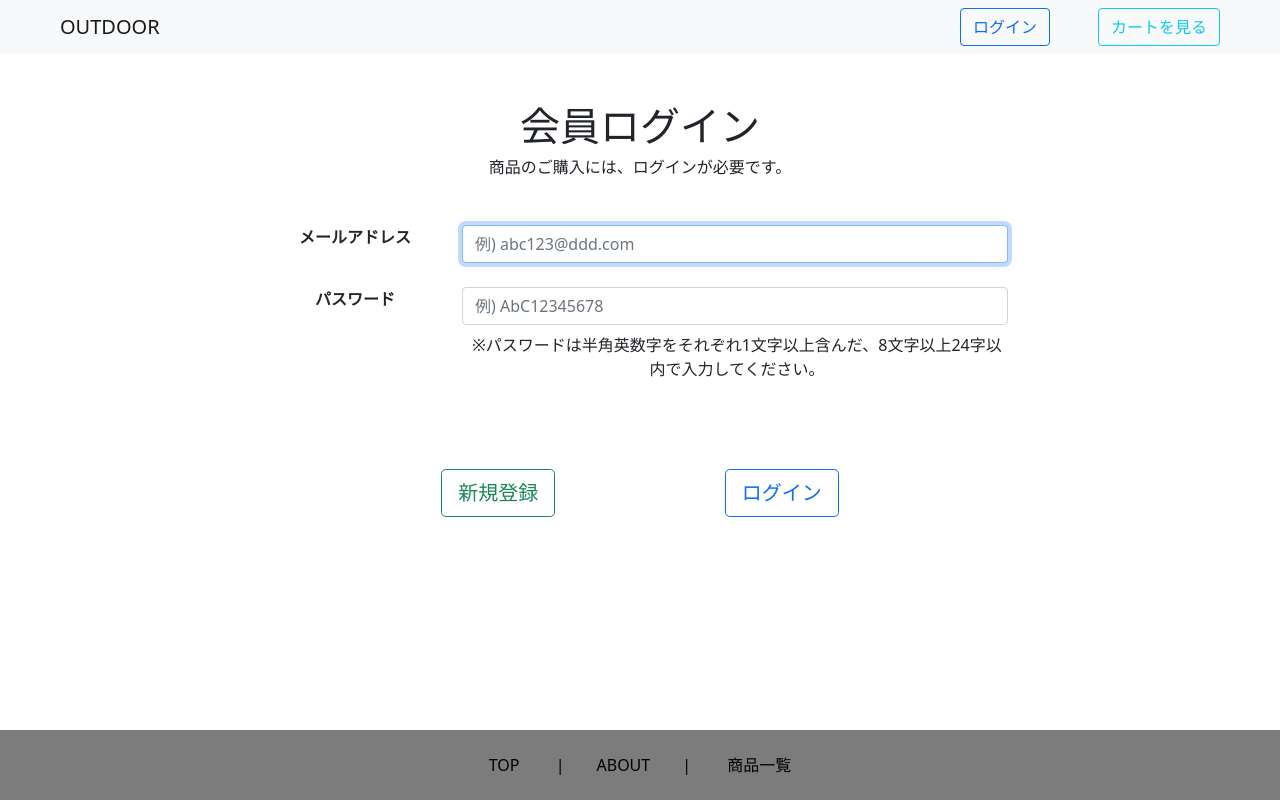
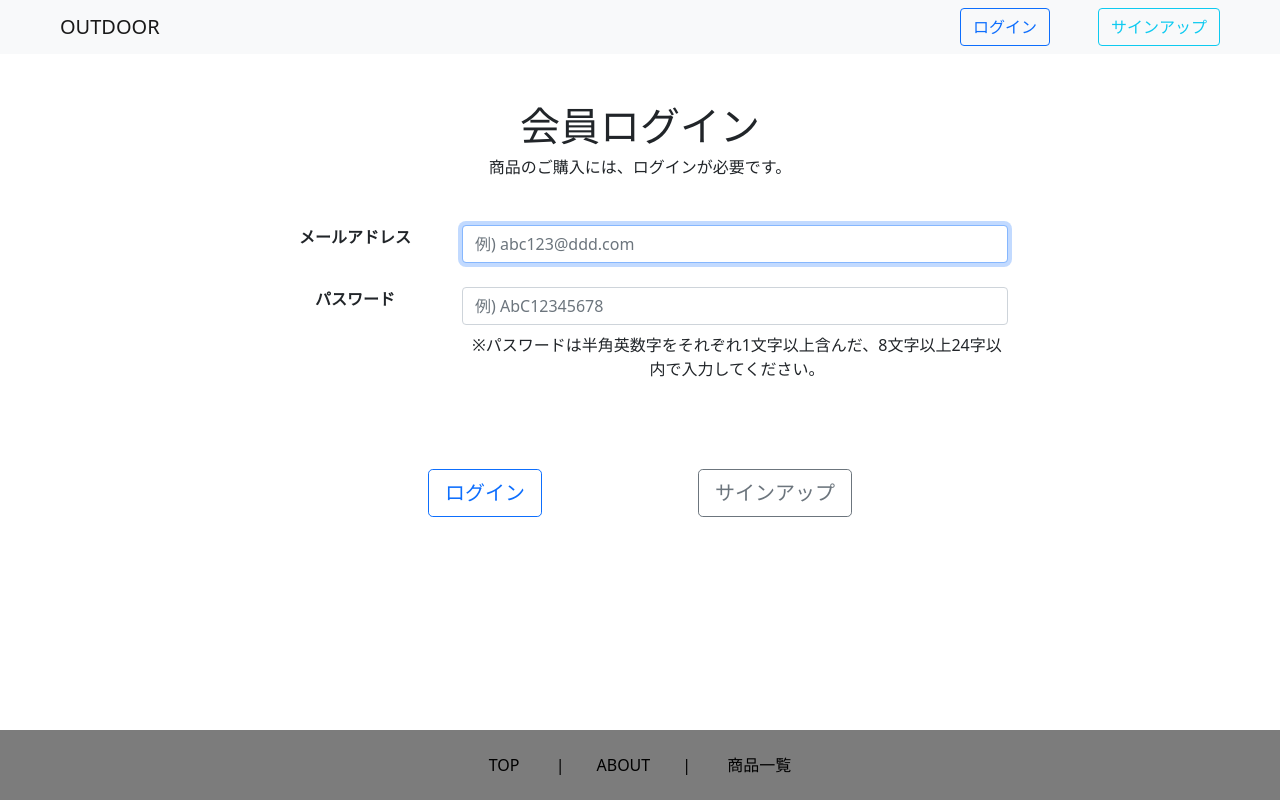
Before and after one commit to EHC-Team1/outdoor, a PHP site: page /public_login.php in a window 1280 px wide. Run offline with PHP 8.4, Linux system fonts and the light colour scheme.

Commit message:
顧客側ログイン・サインアップ画面修正

```diff
--- a/view_common/header.php
+++ b/view_common/header.php
@@ -78,7 +78,7 @@ if (isset($_POST['customer_logout'])) {
             <ul class="navbar-nav me-auto mb-2 mb-lg-0">
             </ul>
             <button class="btn btn-outline-primary ms-5 me-5" onclick="location.href='public_login.php'">ログイン</button>
-            <button class="btn btn-outline-info me-5" onclick="location.href='public_login.php'">カートを見る</button>
+            <button class="btn btn-outline-info me-5" onclick="location.href='public_signup.php'">サインアップ</button>
           </div>
         </div>
       </nav>
--- a/view_public/public_login.php
+++ b/view_public/public_login.php
@@ -58,8 +58,8 @@ $message = htmlspecialchars($message);
           </div>
         </div>
         <div class="d-flex align-items-center justify-content-evenly my-5">
-          <button type="submit" formaction="public_signup.php" name="signup" class="btn btn-outline-success btn-lg">新規登録</button>
           <button type="submit" name="login" class="btn btn-outline-primary btn-lg">ログイン</button>
+          <button type="submit" formaction="public_signup.php" name="signup" class="btn btn-outline-secondary btn-lg">サインアップ</button>
         </div>
       </form>
     </div>
--- a/view_public/public_signup.php
+++ b/view_public/public_signup.php
@@ -25,8 +25,8 @@ $message = htmlspecialchars($message);
 <?php require_once '../view_common/header.php'; ?>
 
 <div class="container">
-<h1 style="text-align:center" class="mt-5">アカウント新規作成</h1>
-    <h6 class="text-center mb-5">全ての項目を入力して頂き、「確認する」ボタンを押してください</h6>
+  <h1 style="text-align:center" class="mt-5">アカウント新規作成</h1>
+  <h6 class="text-center mb-5">全ての項目を入力して頂き、「確認する」ボタンを押してください</h6>
   <div class="row d-flex align-items-center justify-content-center">
     <div class="col-sm-8">
       <form method="post">
@@ -89,8 +89,8 @@ $message = htmlspecialchars($message);
           <p class="mt-1 ms-3">※パスワードは半角英数字をそれぞれ1文字以上含んだ、8文字以上24字以内で設定してください。</p></br>
         </div>
         <div class="d-flex align-items-center justify-content-evenly my-5">
+          <button type="submit" formaction="public_signup.php" name="check" class="btn btn-outline-primary btn-lg">確認する</button>
           <button type="submit" name="back" formaction="./public_login.php" class="btn btn-outline-secondary btn-lg">ログイン画面へ</button>
-          <button type="submit" formaction="public_signup.php" name="check" class="btn btn-outline-primary btn-lg">確認する</button>
         </div>
     </div>
     </form>
```
